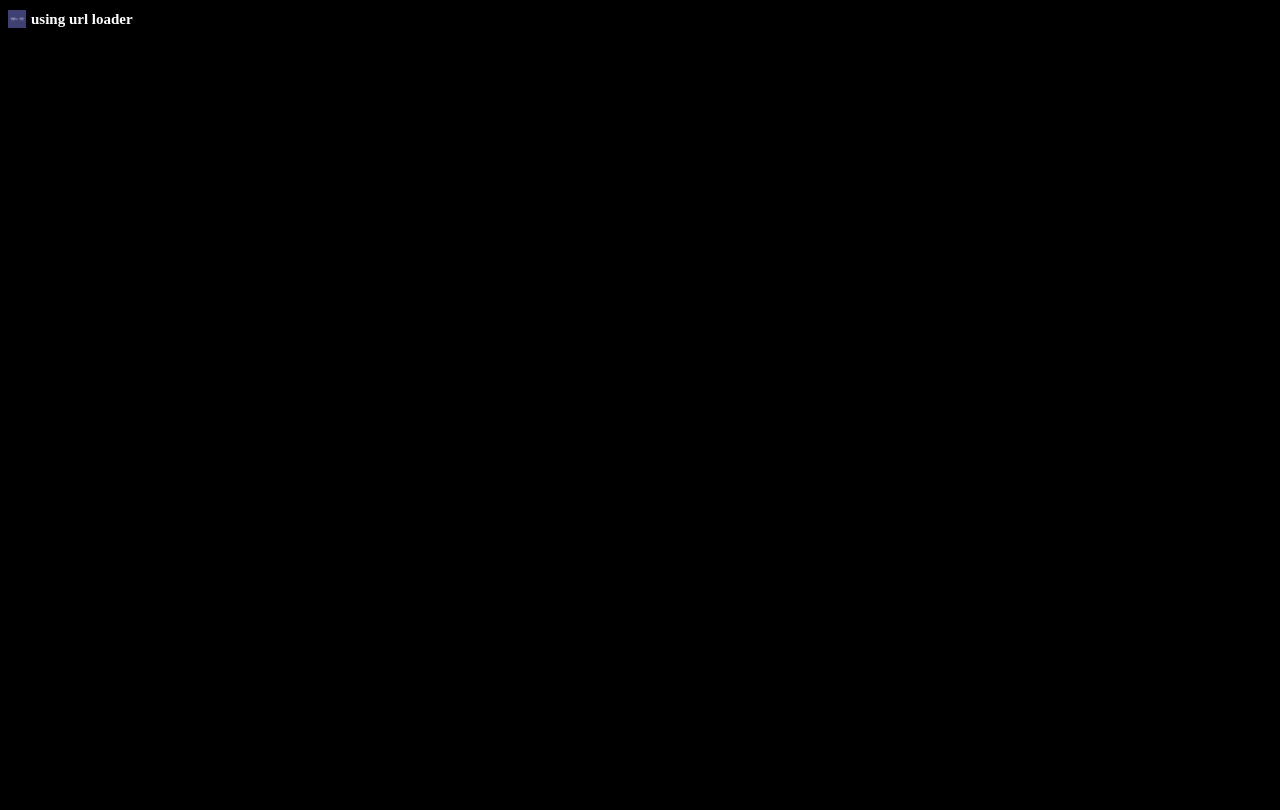
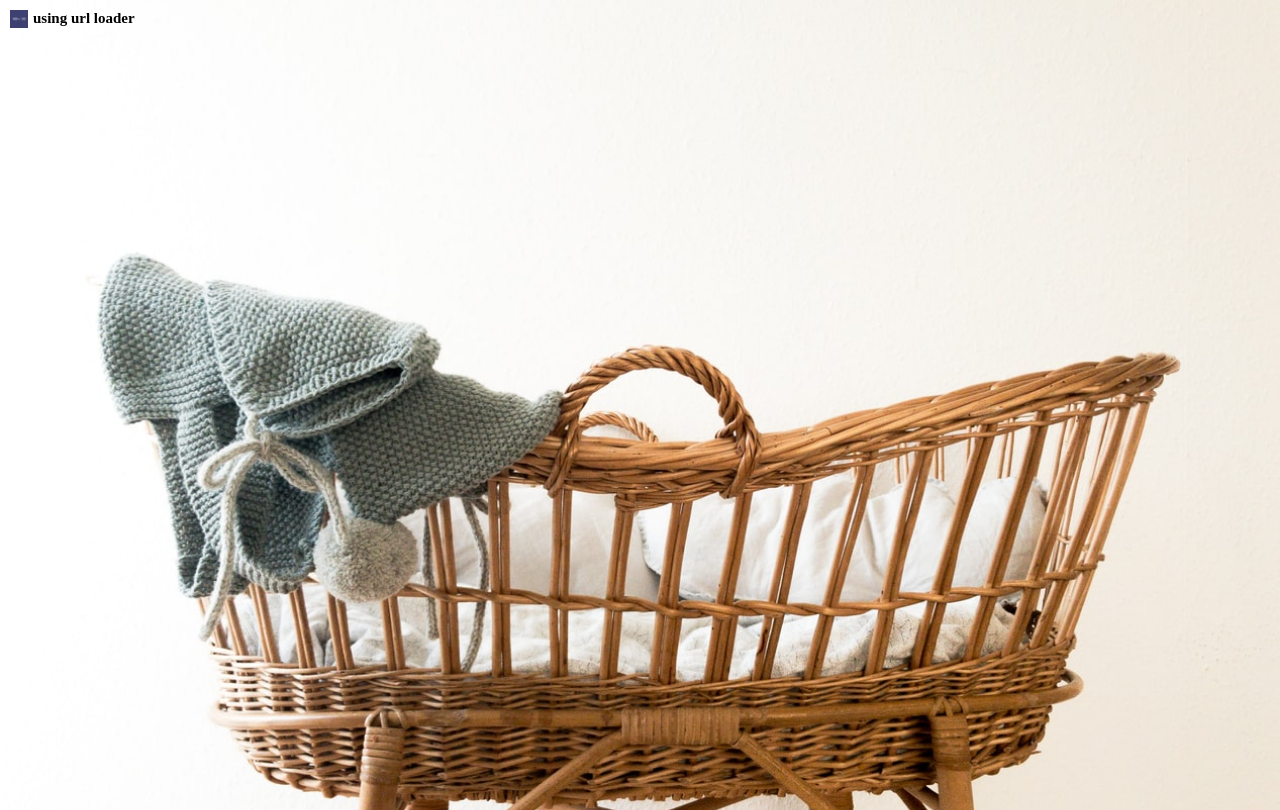
Before and after one commit to din65040/200420_webpack, a website built with webpack: page public/index.html in a window 1280 px wide. Built offline with nearby package versions, Linux system fonts and the light colour scheme.

```diff
--- a/package.json
+++ b/package.json
@@ -16,6 +16,7 @@
   "homepage": "https://github.com/din65040/200420_webpack#readme",
   "devDependencies": {
     "css-loader": "^3.5.2",
+    "file-loader": "^6.0.0",
     "node-sass": "^4.13.1",
     "sass-loader": "^8.0.2",
     "style-loader": "^1.1.4",
--- a/src/scss/style.scss
+++ b/src/scss/style.scss
@@ -1,14 +1,21 @@
 @import './variable';
 
+html, body {
+  margin: 0;
+  height: 100%;
+}
+
 body {
-  background: $black;
-  color: $white;
+  background: url('../images/dummy_bg.jpg') no-repeat;
+  background-size: cover;
 }
 
 h1 {
   display: flex;
-  align-items: center;
+  align-self: center;
+  margin-left: 10px;
   font-size: 15px;
+  color: $black;
 
   &::before {
     content: '';
--- a/webpack.config.js
+++ b/webpack.config.js
@@ -30,7 +30,17 @@
         // ローダーの処理対象となるディレクトリ
         include: path.resolve(__dirname, 'src/images'),
         // 利用するローダー
-        loader: 'url-loader'
+        loader: 'url-loader',
+        options: {
+          // 8KB以上は DataURL に変換せずに出力
+          limit: 8192,
+          // 出力する DataURL に変換しなかった画像の名前
+          name: '[name].[ext]',
+          // DataURL に変換しなかった画像の出力先
+          outputPath: '../images/',
+          // 出力されるファイルからの画像の読込先
+          publicPath: path => './images/' + path
+        }
       }
     ]
   }
```
Also changed, not shown: public/js/bundle.js (+13 -1 lines), public/images/dummy_bg.jpg (added), src/images/dummy_bg.jpg (added), 1 other file.
